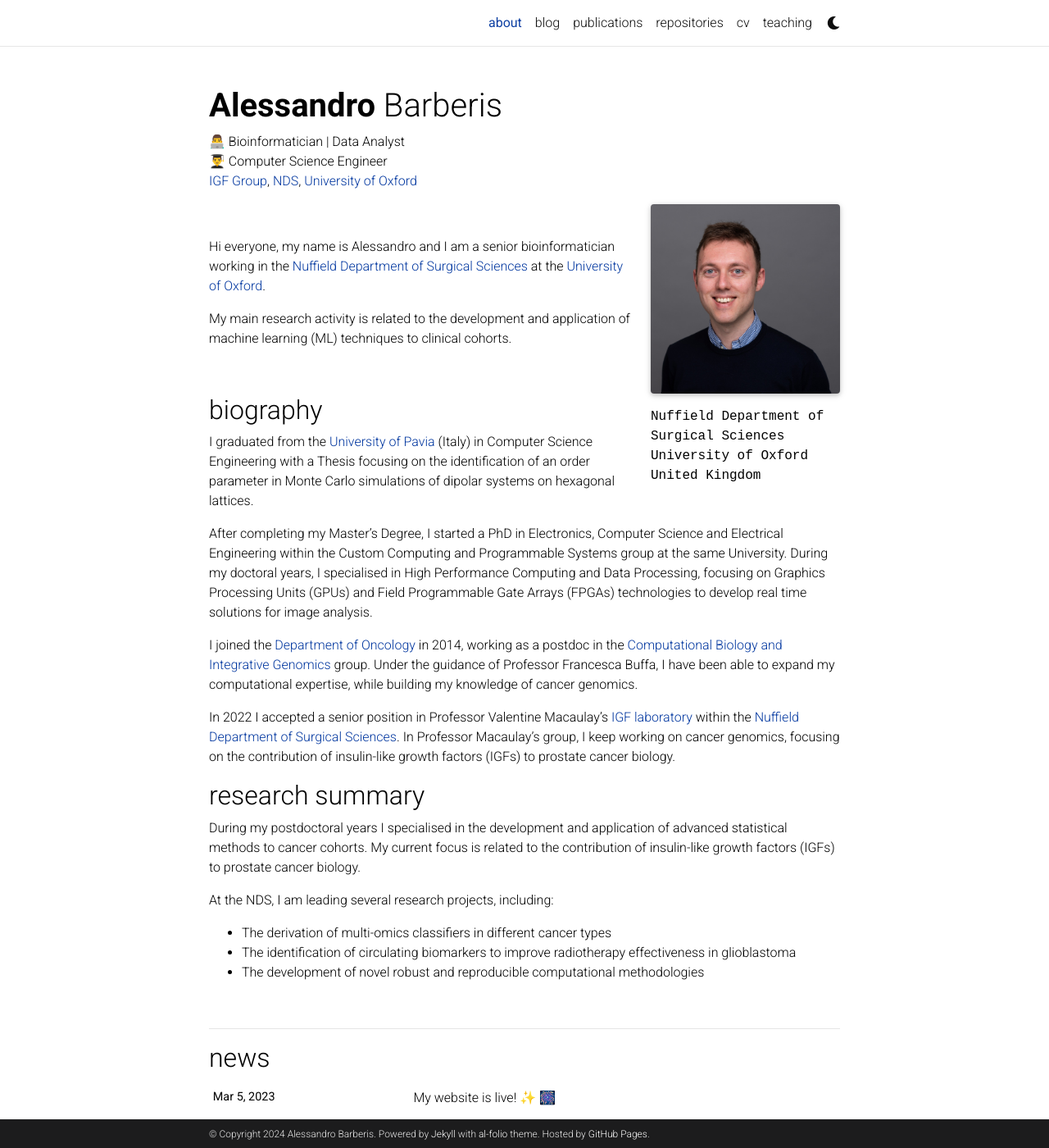
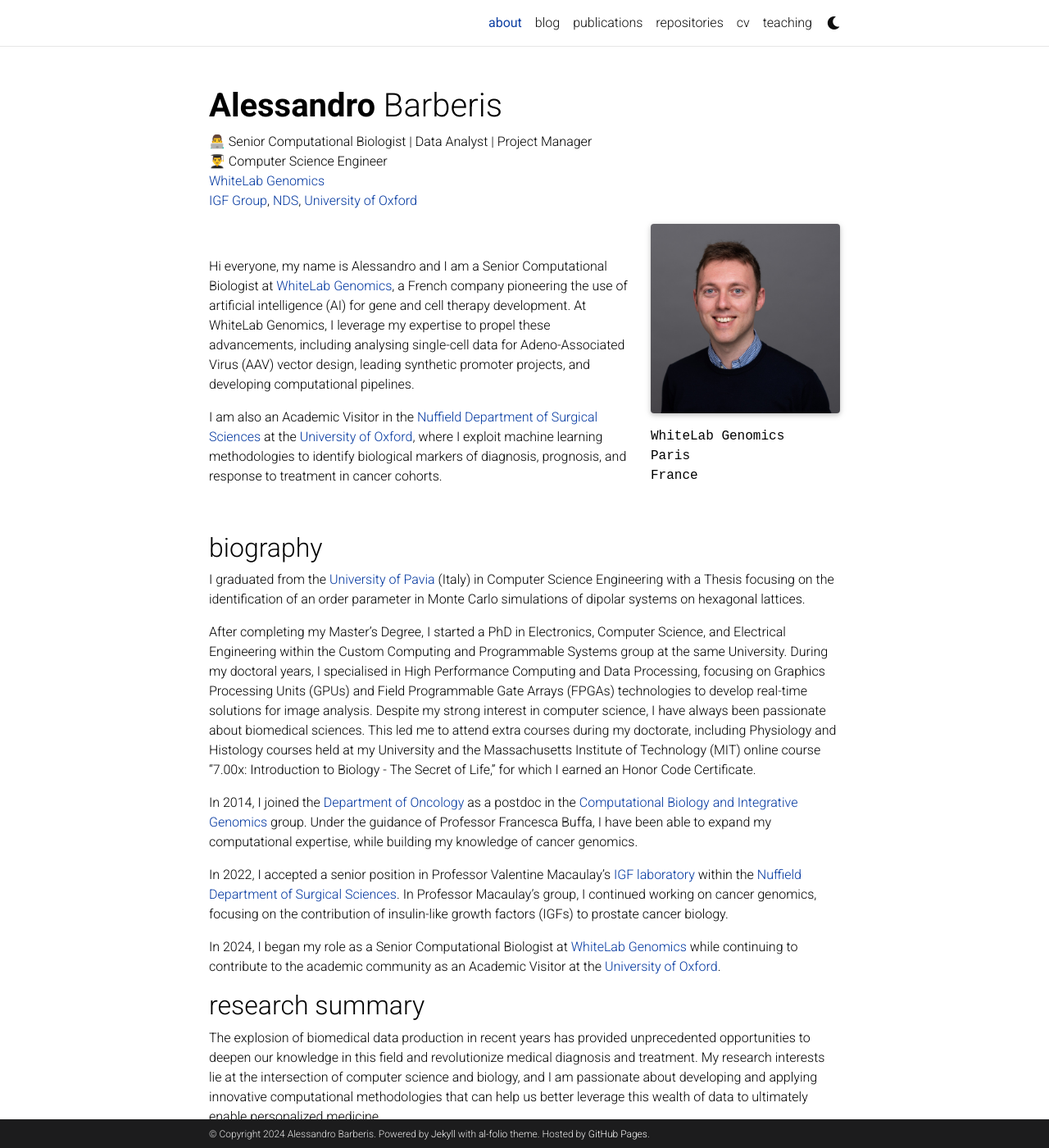
Before and after one commit to alebarberis/alebarberis.github.io, a Jekyll site: the page built from _pages/about.md, in a window 1280 px wide and 1400 px high. Shown: the whole window at 82% size. Built offline with Jekyll 4.4.1, drawn with Linux system fonts in a browser that asks for light colours; emoji names are drawn with the system emoji font; comment, search, counter and statistics services are not loaded; a style sheet for code colours, icons or effects is not loaded; some of the changed text lies outside the part shown.

Commit message:
Update the biography and research interests.

```diff
--- a/_pages/about.md
+++ b/_pages/about.md
@@ -2,16 +2,16 @@
 layout: about
 title: about
 permalink: /
-subtitle: 👨‍💻 Bioinformatician | Data Analyst <br> 👨‍🎓 Computer Science Engineer <br> <a href='https://www.nds.ox.ac.uk/research/igf-group'>IGF Group</a>, <a href='https://www.nds.ox.ac.uk/'>NDS</a>, <a href='http://www.ox.ac.uk/'>University of Oxford</a>
+subtitle: 👨‍💻 Senior Computational Biologist | Data Analyst | Project Manager <br> 👨‍🎓 Computer Science Engineer <br> <a href='https://whitelabgx.com/'>WhiteLab Genomics <br> <a href='https://www.nds.ox.ac.uk/research/igf-group'>IGF Group</a>, <a href='https://www.nds.ox.ac.uk/'>NDS</a>, <a href='http://www.ox.ac.uk/'>University of Oxford</a>
 
 profile:
   align: right
   image: abarberis_small_squared.jpg
   image_circular: false # crops the image to make it circular
   address: >
-    <p>Nuffield Department of Surgical Sciences</p>
-    <p>University of Oxford</p>
-    <p>United Kingdom</p>
+    <p>WhiteLab Genomics</p>
+    <p>Paris</p>
+    <p>France</p>
 
 news: true  # includes a list of news items
 selected_papers: false # includes a list of papers marked as "selected={true}"
@@ -20,9 +20,11 @@ social: true  # includes social icons at the bottom of the page
 
 <br>
 
-Hi everyone, my name is Alessandro and I am a senior bioinformatician working in the [Nuffield Department of Surgical Sciences](https://www.nds.ox.ac.uk/) at the [University of Oxford](http://www.ox.ac.uk/).
+Hi everyone, my name is Alessandro and I am a Senior Computational Biologist at [WhiteLab Genomics](https://whitelabgx.com/), a French company pioneering the use of artificial intelligence (AI) for gene and cell therapy development. At WhiteLab Genomics, I leverage my expertise to propel these advancements, including analysing single-cell data for Adeno-Associated Virus (AAV) vector design, leading synthetic promoter projects, and developing computational pipelines.
 
-My main research activity is related to the development and application of machine learning (ML) techniques to clinical cohorts.
+I am also an Academic Visitor in the [Nuffield Department of Surgical Sciences](https://www.nds.ox.ac.uk/) at the [University of Oxford](http://www.ox.ac.uk/), where I exploit machine learning methodologies to identify biological markers of diagnosis, prognosis, and response to treatment in cancer cohorts.
+
+
 
 <br>
 
@@ -30,21 +32,33 @@ My main research activity is related to the development and application of machi
 
 I graduated from the [University of Pavia](http://wcm-3.unipv.it/site/en/home.html) (Italy) in Computer Science Engineering with a Thesis focusing on the identification of an order parameter in Monte Carlo simulations of dipolar systems on hexagonal lattices.
 
-After completing my Master’s Degree, I started a PhD in Electronics, Computer Science and Electrical Engineering within the Custom Computing and Programmable Systems group at the same University. During my doctoral years, I specialised in High Performance Computing and Data Processing, focusing on Graphics Processing Units (GPUs) and Field Programmable Gate Arrays (FPGAs) technologies to develop real time solutions for image analysis.
+After completing my Master’s Degree, I started a PhD in Electronics, Computer Science, and Electrical Engineering within the Custom Computing and Programmable Systems group at the same University. During my doctoral years, I specialised in High Performance Computing and Data Processing, focusing on Graphics Processing Units (GPUs) and Field Programmable Gate Arrays (FPGAs) technologies to develop real-time solutions for image analysis. Despite my strong interest in computer science, I have always been passionate about biomedical sciences. This led me to attend extra courses during my doctorate, including Physiology and Histology courses held at my University and the Massachusetts Institute of Technology (MIT) online course "7.00x: Introduction to Biology - The Secret of Life," for which I earned an Honor Code Certificate.
 
-I joined the [Department of Oncology](https://www.oncology.ox.ac.uk/) in 2014, working as a postdoc in the [Computational Biology and Integrative Genomics](https://www.oncology.ox.ac.uk/research/research-group/computational-biology-and-integrative-genomics) group. Under the guidance of Professor Francesca Buffa, I have been able to expand my computational expertise, while building my knowledge of cancer genomics.
+In 2014, I joined the [Department of Oncology](https://www.oncology.ox.ac.uk/) as a postdoc in the [Computational Biology and Integrative Genomics](https://www.oncology.ox.ac.uk/research/research-group/computational-biology-and-integrative-genomics) group. Under the guidance of Professor Francesca Buffa, I have been able to expand my computational expertise, while building my knowledge of cancer genomics.
 
-In 2022 I accepted a senior position in Professor Valentine Macaulay’s [IGF laboratory](https://www.nds.ox.ac.uk/research/igf-group) within the [Nuffield Department of Surgical Sciences](https://www.nds.ox.ac.uk/). In Professor Macaulay’s group, I keep working on cancer genomics, focusing on the contribution of insulin-like growth factors (IGFs) to prostate cancer biology.
+In 2022, I accepted a senior position in Professor Valentine Macaulay’s [IGF laboratory](https://www.nds.ox.ac.uk/research/igf-group) within the [Nuffield Department of Surgical Sciences](https://www.nds.ox.ac.uk/). In Professor Macaulay’s group, I continued working on cancer genomics, focusing on the contribution of insulin-like growth factors (IGFs) to prostate cancer biology.
+
+In 2024, I began my role as a Senior Computational Biologist at [WhiteLab Genomics](https://whitelabgx.com/) while continuing to contribute to the academic community as an Academic Visitor at the [University of Oxford](https://www.nds.ox.ac.uk/).
 
 ## research summary
+The explosion of biomedical data production in recent years has provided unprecedented opportunities to deepen our knowledge in this field and
+revolutionize medical diagnosis and treatment. My research interests lie at the intersection of computer science and biology, and I am passionate about
+developing and applying innovative computational methodologies that can help us better leverage this wealth of data to ultimately enable personalized
+medicine.
 
-During my postdoctoral years I specialised in the development and application of advanced statistical methods to cancer cohorts. My current focus is related to the contribution of insulin-like growth factors (IGFs) to prostate cancer biology.
+My research activity can be broadly summarised into two main areas:
 
-At the NDS, I am leading several research projects, including:
+(1) The development of novel, robust, and reproducible computational methodologies that can enable more rigorous and reliable research.
 
-* The derivation of multi-omics classifiers in different cancer types
-* The identification of circulating biomarkers to improve radiotherapy effectiveness in glioblastoma
-* The development of novel robust and reproducible computational methodologies
+(2) The identification of new biological markers that have the potential to transform medical diagnosis and treatment.
+
+Examples of projects I am working on include:
+
+* The investigation of the contribution of insulin-like growth factors (IGFs) to prostate cancer biology.
+* The derivation of unimodal and multimodal classifiers in different cancer types.
+* The identification of circulating biomarkers to improve radiotherapy effectiveness in glioblastoma.
+* The integration of multiple omics via artificial intelligence techniques.
+* The development of software for the robust and reproducible derivation of machine learning models.
 
 <br>
 
```
